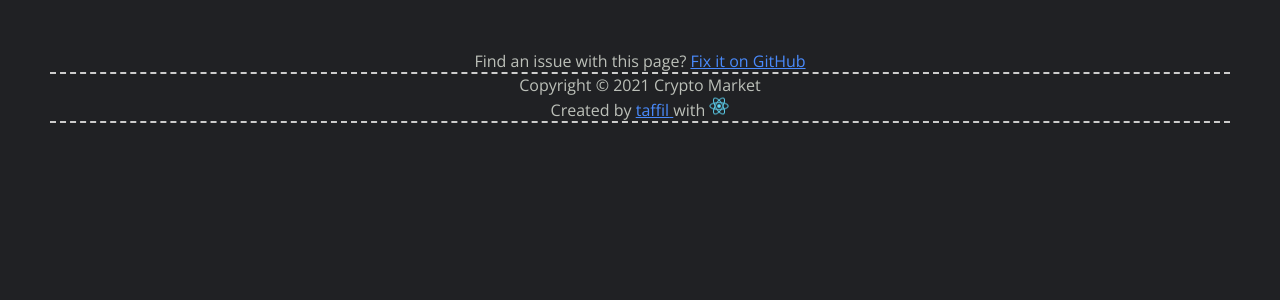
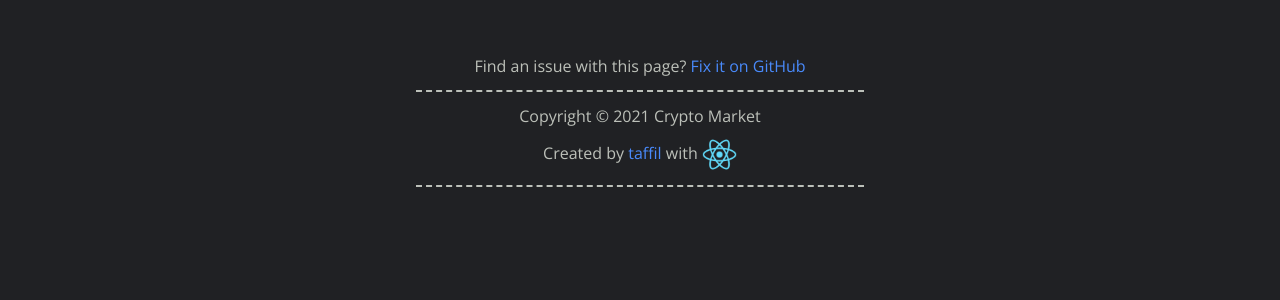
Before and after one commit to taffil/CryptoMarket, a React (Create React App) app: page / in a window 1280 px wide. Shown: the top 300 px of the page. Built offline with nearby package versions, Linux system fonts and the light colour scheme; no server answers.

Commit message:
done with footer

```diff
--- a/src/components/Footer.css
+++ b/src/components/Footer.css
@@ -1,14 +1,23 @@
+.footer {
+  color: #bcc0b9;
+  width: 100%;
+  padding: 50px 0;
+  display: flex;
+  flex-direction: column;
+  justify-content: center;
+  align-items: center;
+}
 hr {
   border: none;
-  border-top: 2px dashed #ccc;
-  /* width: 90%; */
-  margin: auto;
+  border-top: 2px dashed #bcc0b9;
+  width: 35%;
 }
-.footer {
-  margin: 50px;
-  text-align: center;
-  color: #bcc0b9;
+.footer > span {
+  padding: 5px 0;
 }
-.footer>span {
-  margin: 50px;
+.footer > span > a {
+  text-decoration: none;
 }
+.footer> span > img {
+    vertical-align: middle;
+}
--- a/src/components/Footer.js
+++ b/src/components/Footer.js
@@ -5,21 +5,20 @@ const Footer = () => {
   return (
     <div>
       <section className="footer">
-        <span className="github item">
+        <span className="github">
           Find an issue with this page?{" "}
-          <a href="https://github.com/taffil/Code" style={{ color: "#498afb" }}>
+          <a href="https://github.com/taffil/CryptoMarket" style={{ color: "#498afb" }}>
             Fix it on GitHub
           </a>
         </span>
         <hr />
-        <span className="copyright item"> Copyright © 2021 Crypto Market</span>
-        <br />
-        <span className="react item">
+        <span className="copyright"> Copyright © 2021 Crypto Market</span>
+        <span className="react">
           Created by{" "}
           <a href="https://github.com/taffil" style={{ color: "#498afb" }}>
             taffil{" "}
           </a>{" "}
-          with <img src="logo192.png" alt="" style={{ width: "20px" }} />{" "}
+          with {" "}<img src="logo192.png" alt="" style={{ width: "35px" }} />{" "}
         </span>
         <hr />
       </section>
```
